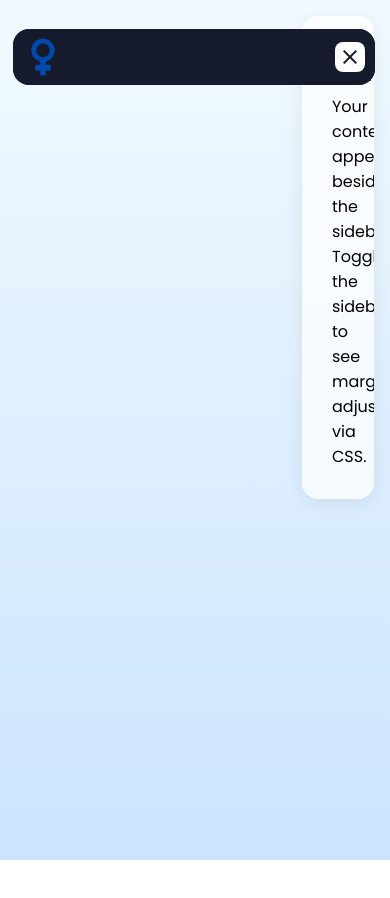
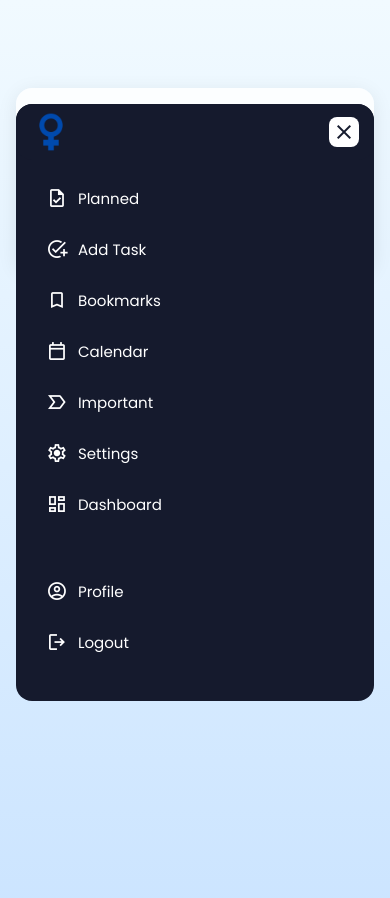
Before and after one commit to Ikdevelopers/To-do-list, a plain HTML site: page index.html in a window 390 px wide. Both pictures are taken after a click on the button "menu". Before the commit the page ends 860 px from the top, so only its background shows below. Drawn offline with nearby package versions, Linux system fonts and the light colour scheme.

Commit message:
Add files via upload

```diff
--- a/css/nav.css
+++ b/css/nav.css
@@ -9,9 +9,10 @@
 
 body {
     min-height: 100vh;
-    background: linear-gradient(#F1FAFF, #CBE4FF); /* Fixed background-color to background */
+    background: linear-gradient(#F1FAFF, #CBE4FF);
 }
 
+/* ===== SIDEBAR ===== */
 .sidebar {
     background: #151A2d;
     width: 270px;
@@ -19,11 +20,23 @@
     margin: 16px;
     border-radius: 16px;
     height: calc(100vh - 32px);
-    transition: 0.4s ease;
+    transition: width 0.4s ease;
+    z-index: 100;
+    overflow: visible;
 }
 
+/* Collapsed state — CSS handles width change */
 .sidebar.collapsed {
     width: 95px;
+}
+
+/* Sidebar Header */
+.sidebar-header {
+    position: relative;
+    display: flex;
+    align-items: center;
+    justify-content: space-between;
+    padding: 25px 20px;
 }
 
 .sidebar-header .logo img {
@@ -34,53 +47,7 @@
     border-radius: 50%;
 }
 
-.sidebar-header {
-    position: relative;
-    display: flex;
-    align-items: center;
-    justify-content: space-between;
-    padding: 25px 20px;
-}
-
-.sidebar-nav .nav-link {
-    color: white;
-    text-decoration: none;
-    display: flex;
-    align-items: center;
-    gap: 12px;
-    padding: 12px 20px;
-    transition: 0.4s ease;
-    white-space: nowrap;
-}
-
-.sidebar-nav .nav-link:hover {
-    background: #dde4fb;
-    color: #151A2d;
-    border-radius: 8px;
-}
-
-.sidebar-nav .nav-list {
-    list-style: none;
-    display: flex;
-    flex-direction: column;
-    gap: 4px;
-    padding: 0 20px;
-    transform: translateY(15px);
-    transition: 0.4s ease;
-}
-
-.sidebar-nav .secondary-nav {
-    position: absolute;
-    bottom: 30px;
-    width: 100%;
-}
-
-.sidebar-header .sidebar-toggle {
-    position: absolute;
-    right: 20px;
-    display: flex;
-}
-
+/* Toggle Buttons */
 .sidebar-header .toggle {
     height: 35px;
     width: 35px;
@@ -93,149 +60,184 @@
     justify-content: center;
     color: #151A2d;
     transition: 0.4s ease;
+    flex-shrink: 0;
 }
 
 .sidebar-header .toggle:hover {
     background: #dde4fb;
 }
 
-.sidebar-header .sidebar-toggle span {
-    font-size: 1.75rem;
-    transition: 0.4s ease;
-}
-
-.sidebar-nav .nav-link .nav-label {
-    display: inline-block;
-    transition: 0.4s ease;
-}
-
-/* Fixed typos in classes (siderbar -> sidebar, nav-lable -> nav-label) */
-.sidebar.collapsed .sidebar-nav .nav-link .nav-label {
-    opacity: 0;
-    pointer-events: none;
-}
-
-.sidebar.collapsed .sidebar-header .sidebar-toggle {
-    transform: translate(-4px, 50px);
-}
-
-.sidebar.collapsed .sidebar-header .sidebar-toggle span {
-    transform: rotate(180deg);
-}
-
+/* Hide mobile toggle on desktop */
 .sidebar-header .menu-toggle {
     display: none;
 }
 
-.sidebar-nav .nav-tooltip {
-    position: absolute;
-    top: -10px;
-    left: calc(100% + 25px);
-    color: #151A2d;
-    padding: 6px 12px;
-    border-radius: 8px;
-    background: #fff;
-    white-space: nowrap;
-    box-shadow: 0 5px 10px rgba(0, 0, 0, 0.1);
-    opacity: 0;
-    pointer-events: none;
+/* Chevron rotation when collapsed */
+.sidebar.collapsed .sidebar-toggle span {
+    transform: rotate(180deg);
+}
+
+/* Navigation */
+.sidebar-nav .nav-list {
+    list-style: none;
+    display: flex;
+    flex-direction: column;
+    gap: 4px;
+    padding: 0 20px;
     transition: 0.4s ease;
 }
 
+.sidebar-nav .nav-link {
+    color: white;
+    text-decoration: none;
+    display: flex;
+    align-items: center;
+    gap: 12px;
+    padding: 12px 20px;
+    transition: 0.4s ease;
+    white-space: nowrap;
+    border-radius: 8px;
+}
+
+.sidebar-nav .nav-link:hover {
+    background: #dde4fb;
+    color: #151A2d;
+}
+
+/* Hide labels when collapsed */
+.sidebar.collapsed .nav-label {
+    opacity: 0;
+    pointer-events: none;
+    display: none;
+}
+
+/* Secondary nav at bottom */
+.sidebar-nav .secondary-nav {
+    position: absolute;
+    bottom: 30px;
+    width: 100%;
+    left: 0;
+    padding: 0 20px;
+}
+
+/* Tooltips (show on hover when collapsed) */
 .sidebar-nav .nav-item {
     position: relative;
 }
 
-.sidebar-nav .nav-item:hover .nav-tooltip {
+/* ✅ 2. Tooltip styling + forced stacking order */
+.sidebar-nav .nav-tooltip {
+    position: absolute;
+    top: 50%;
+    left: calc(100% + 15px); /* Positions to the right of the icon */
+    transform: translateY(-50%);
+    background: #fff;
+    color: #151A2d;
+    padding: 6px 12px;
+    border-radius: 8px;
+    white-space: nowrap;
+    box-shadow: 0 5px 15px rgba(0,0,0,0.15);
+    opacity: 0;
+    pointer-events: none;
+    transition: 0.2s ease;
+    z-index: 101; /* 🔑 Forces tooltips above main content */
+}
+
+
+.sidebar.collapsed .nav-item:hover .nav-tooltip {
     opacity: 1;
     pointer-events: auto;
-    transform: translateY(50%);
 }
 
-.sidebar.collapsed .sidebar-nav .nav-tooltip {
-    display: block;
-}
-
+/* ===== MOBILE (≤728px) ===== */
+/* ===== MOBILE RESPONSIVE (≤728px) ===== */
 @media (max-width: 728px) {
     .sidebar {
-        height: 56px;
-        overflow: hidden;
-        margin: 13px;
-        width: calc(100% - 28px);
-        scrollbar-width: none;
-        max-height: calc(100vh - 28px);
+        width: calc(100% - 32px);
+        height: 56px; /* Collapsed height */
+        margin: 16px;
+        border-radius: 16px;
+        overflow: visible; /* Allow dropdown to show */
+        transition: height 0.4s ease;
     }
+
     .sidebar-header {
         position: sticky;
         top: 0;
         z-index: 20;
         background: #151A2d;
-        padding: 8px 10px;
+        padding: 8px 15px;
         border-radius: 16px;
+        display: flex;
+        align-items: center;
+        justify-content: space-between;
     }
+
+    /* Show mobile menu toggle */
     .sidebar-header .menu-toggle {
         display: flex;
         height: 30px;
         width: 30px;
     }
+
+    /* Hide desktop collapse toggle */
     .sidebar-header .sidebar-toggle {
         display: none;
     }
+
     .sidebar-header .logo img {
         width: 40px;
         height: 40px;
     }
+
+    /* Navigation list - hidden by default on mobile */
+    .sidebar-nav .nav-list {
+        padding: 0 15px;
+        max-height: 0;
+        overflow: hidden;
+        opacity: 0;
+        transform: none; /* ✅ Remove translateY that breaks height calc */
+        transition: max-height 0.4s ease, opacity 0.3s ease;
+        pointer-events: none; /* Prevent clicks when hidden */
+    }
+
+    /* ✅ EXPANDED STATE - when menu-active is on sidebar */
+    .sidebar.menu-active {
+        height: auto;
+        min-height: 56px;
+        max-height: 90vh; /* Prevent overflow on small screens */
+        overflow-y: auto; /* Allow scrolling if menu is long */
+    }
+
+    .sidebar.menu-active .nav-list {
+        max-height: 1000px; /* Large enough to fit all items */
+        opacity: 1;
+        pointer-events: auto;
+        padding: 15px;
+    }
+
+    /* Nav links styling on mobile */
     .sidebar-nav .nav-link {
         gap: 10px;
-        padding: 10px;
+        padding: 12px 15px;
         font-size: 0.94rem;
     }
-    .sidebar-nav .nav-list {
-        padding: 0 10px;
-    }
+
     .sidebar-nav .nav-link .nav-icon {
         font-size: 1.37rem;
     }
+
+    /* Secondary nav - reposition for mobile flow */
     .sidebar-nav .secondary-nav {
         position: relative;
-        bottom: 0;
-        margin: 40px 0 30px;
+        bottom: auto;
+        width: 100%;
+        margin: 10px 0 20px;
+        padding: 0 15px;
+    }
+
+    /* Hide tooltips on mobile (save space) */
+    .sidebar-nav .nav-tooltip {
+        display: none;
     }
 }
-
-
-
-
-
-
-
-
-
-
-
-/* When sidebar is collapsed (95px + 16px margin = 111px) */
-.sidebar.collapsed ~ .main-content {
-  margin-left: 127px;   /* 16px + 95px + 16px = sidebar collapsed total width */
-}
-
-/* ➕ INCREASE RIGHT MARGIN when collapsed (as you requested) */
-.sidebar.collapsed ~ .main-content {
-  margin-right: 40px;   /* Increase from 16px → 40px (adjust value as needed) */
-}
-
-/* Mobile: Full width content when sidebar becomes top bar */
-@media (max-width: 728px) {
-  .main-content {
-    margin-left: 16px;
-    margin-right: 16px;
-    margin-top: 72px;
-  }
-  .sidebar.collapsed ~ .main-content {
-    margin-right: 16px; /* Reset right margin on mobile */
-  }
-}
-
-.sidebar {
-  /* ... existing styles ... */
-  z-index: 100; /* Keep sidebar above content */
-}
--- a/css/style.css
+++ b/css/style.css
@@ -1,27 +1,42 @@
-/* ===== MAIN CONTENT STYLES ===== */
+/* ===== MAIN CONTENT — CSS HANDLES ALL MARGINS ===== */
 .main-content {
-  /* Push content to the right of the sidebar */
-  /* Sidebar: 270px width + 16px left margin + 16px right margin = 302px total offset */
-  margin-left: 302px;
-  margin-right: 16px;
-  margin-top: 16px;
-  padding: 30px;
-  transition: margin-left 0.4s ease, margin-right 0.4s ease; /* Smooth animation when sidebar collapses */
+    /* Desktop: Sidebar expanded = 270px + 16px left margin + 16px right margin = 302px offset */
+    margin-left: 302px;
+    margin-right: 16px;
+    margin-top: 16px;
+    padding: 30px;
+
+    /* Visual styling */
+    background: rgba(255, 255, 255, 0.85);
+    border-radius: 16px;
+    box-shadow: 0 4px 20px rgba(0, 0, 0, 0.08);
+
+    /* Layout */
+    position: relative;
+    z-index: 1;
+    min-height: calc(100vh - 32px);
+
+    /* Smooth transition when sidebar toggles — CSS handles the rest */
+    transition: margin-left 0.4s ease, margin-right 0.4s ease;
 }
 
-.main-content {
-  /* ... existing styles ... */
-  overflow-x: auto; /* Horizontal scroll if content is too wide */
-}
-.main-content {
-  /* ... existing styles ... */
-  background: rgba(255, 255, 255, 0.7);
-  border-radius: 16px;
-  box-shadow: 0 4px 20px rgba(0, 0, 0, 0.08);
+/* When sidebar is collapsed: 95px + 16px + 16px = 127px */
+.sidebar.collapsed ~ .main-content {
+    margin-left: 127px;
+    margin-right: 32px; /* Optional: add extra right space when collapsed */
 }
 
-.main-content {
-  /* ... existing styles ... */
-  position: relative;
-  z-index: 1; /* Keep content below sidebar */
+/* Mobile: Full width content */
+@media (max-width: 728px) {
+    .main-content {
+        margin-left: 16px;
+        margin-right: 16px;
+        margin-top: 88px; /* Space for mobile sidebar header */
+        min-height: auto;
+    }
+
+    .sidebar.collapsed ~ .main-content {
+        margin-left: 16px;
+        margin-right: 16px;
+    }
 }
```
